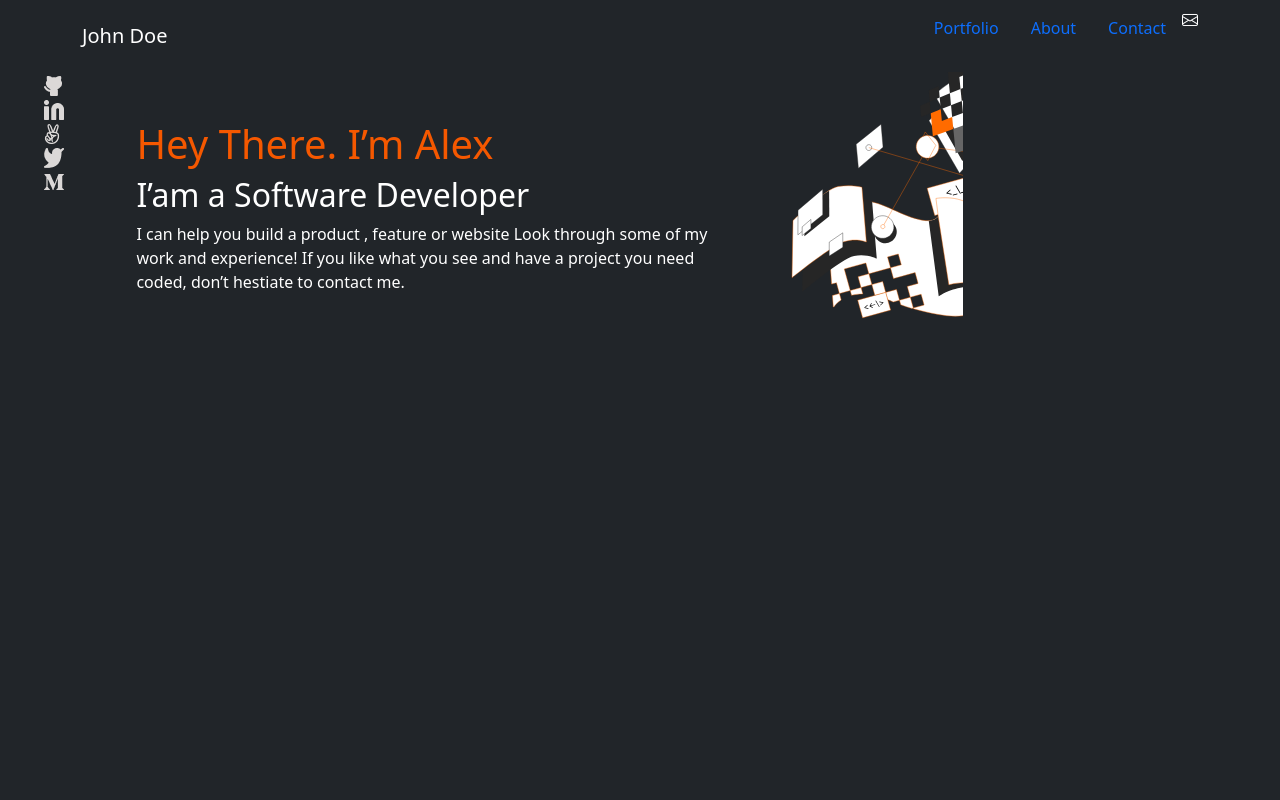
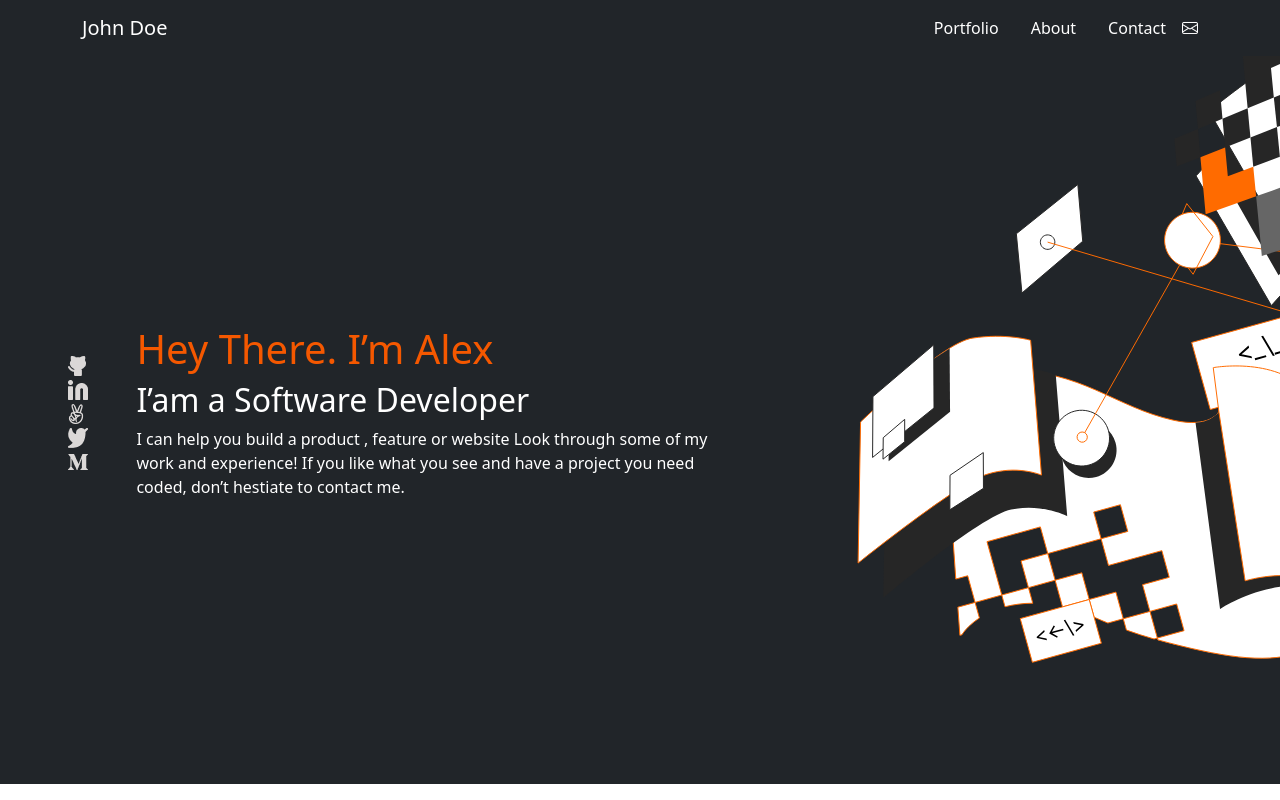
Before and after one commit to Abdelaziz-Mahdi/Try_Bootstrap, a website: page index.html in a window 1280 px wide. Drawn offline with nearby package versions, Linux system fonts and the light colour scheme.

Commit message:
Finish main page

```diff
--- a/index.html
+++ b/index.html
@@ -14,27 +14,27 @@
     <nav class="navbar navbar-dark bg-dark">
         <div class="container text-white">
             <a class="navbar-brand">John Doe</a>
-            <ul class="d-flex">
+            <ul class="d-flex " style="margin:0">
                 <li class="nav-item">
-                  <a class="nav-link active" aria-current="page" href="#">Portfolio</a>
+                  <a class="nav-link active text-white" aria-current="page" href="#">Portfolio</a>
                 </li>
                 <li class="nav-item">
-                  <a class="nav-link" href="#">About</a>
+                  <a class="nav-link text-white" href="#">About</a>
                 </li>
-                <li class="nav-item">
-                  <a class="nav-link" href="#">Contact</a>
+                <li class="nav-item ">
+                  <a class="nav-link text-white" href="#">Contact</a>
                 </li>
-                <li class="nav-item">
+                <li class="nav-item d-flex justify-content-center align-items-center" >
                   <i class="bi bi-envelope clwh"></i>
                 </li>
             </ul>
         </div>
     </nav>
     <section class="container-fluid presentation bg-dark" id="heading" >
-        <div class="row">
-            <div class="col col-md-7">
-                <div class="row ">
-                    <div class="col-md-2">
+        <div class="row" id="heading">
+            <div class="col col-md-7 d-flex justify-content-center align-items-center">
+                <div class="row d-flex justify-content-center align-items-center">
+                    <div class="col-md-2 d-flex justify-content-center align-items-center">
                         <div class="social-group">
                             <ul>
                                 <li class="social">
--- a/style.css
+++ b/style.css
@@ -33,4 +33,6 @@ ul {
 
 #heading {
   min-height: calc(100vh - 72px);
-}/*# sourceMappingURL=style.css.map */
+}
+
+/*# sourceMappingURL=style.css.map */
```
Also changed, not shown: 1 other file.
